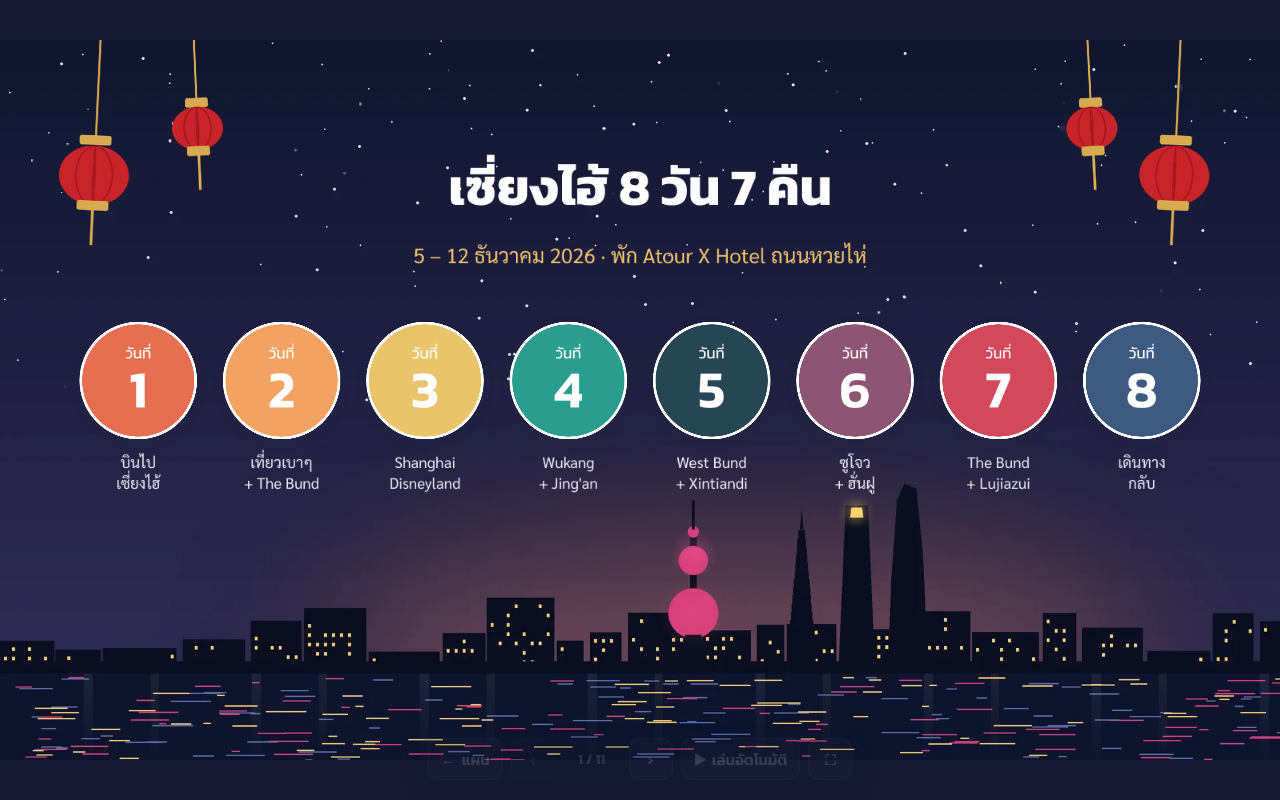
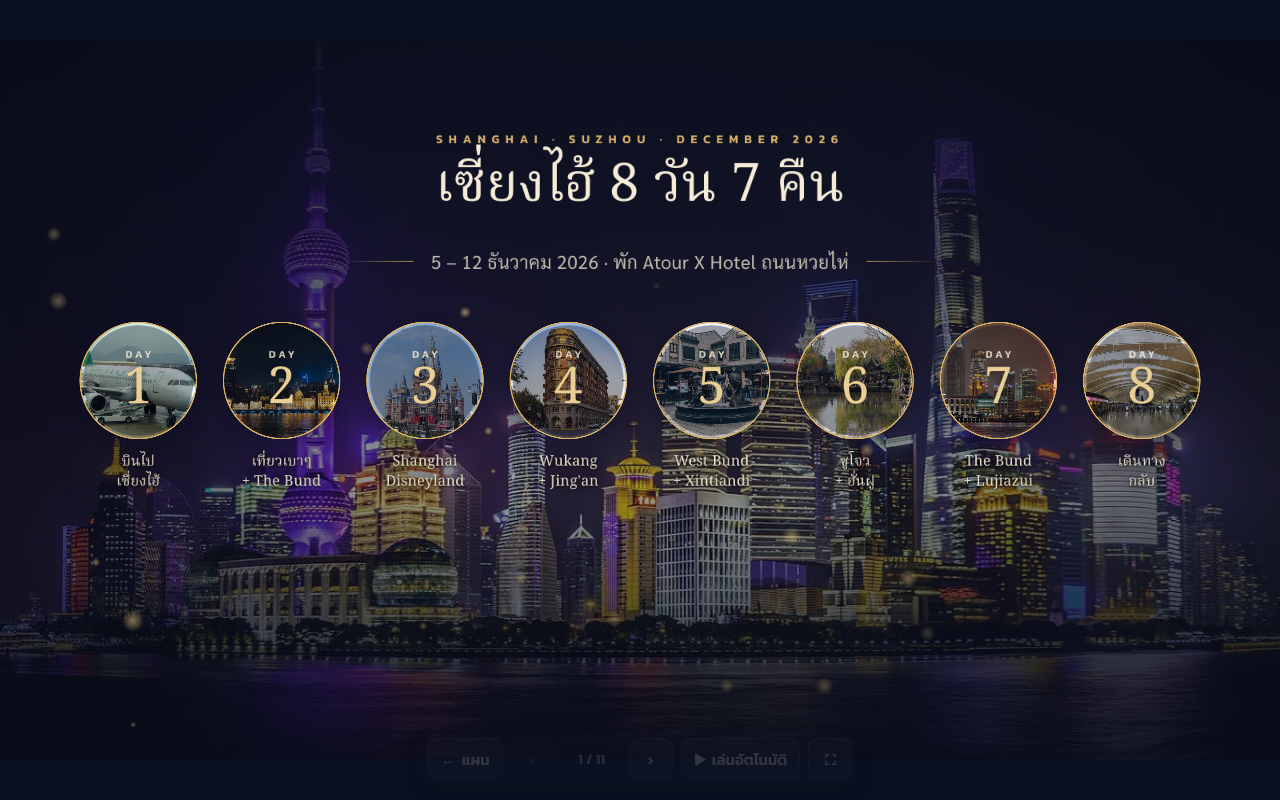
Before and after one commit to AmarAx23/shanghai-trip-Toonzii-and-Bear, a plain HTML site: page present.html in a window 1280 px wide. Drawn offline with Linux system fonts and the light colour scheme.

Commit message:
Present: luxe magazine restyle — real Pudong night photo, photo day medallions with gold rims, serif Thai type, cream day slides, gold timeline; drop cartoon lanterns
Co-Authored-By: Claude Opus 5.5 <noreply@anthropic.com>
Claude-Session: https://claude.ai/code/session_01Ed3mK7ju1anE1NoZYgHmwk

```diff
--- a/present.html
+++ b/present.html
@@ -8,51 +8,57 @@
 <link rel="icon" href="favicon.ico">
 <link rel="manifest" href="manifest.json">
 <link rel="preconnect" href="https://fonts.googleapis.com">
-<link href="https://fonts.googleapis.com/css2?family=Kanit:wght@400;600;700&family=Sarabun:wght@400;600;700&display=swap" rel="stylesheet">
+<link href="https://fonts.googleapis.com/css2?family=Kanit:wght@400;600;700&family=Sarabun:wght@400;500;600;700&family=Noto+Serif+Thai:wght@400;500;600&display=swap" rel="stylesheet">
 <style>
-:root{--ink:#1f2a44;--mute:#5b6683;--rim:#c9d2e3;--gold:#f2c46d;--night:#161a33}
+:root{--ink:#17203a;--mute:#6b6a73;--rim:#d6c197;--gold:#d9b26a;--gold2:#e9cf95;--night:#0b1020;--cream:#f5efe3;--serif:'Noto Serif Thai',Georgia,serif}
 *{box-sizing:border-box}
 html,body{margin:0;height:100%;overflow:hidden;background:var(--night);color:var(--ink);font-family:Sarabun,Tahoma,sans-serif;-webkit-tap-highlight-color:transparent;overscroll-behavior:none}
 #view{position:fixed;inset:0;overflow:hidden;touch-action:pan-y;user-select:none;-webkit-user-select:none}
 #stage{position:absolute;left:0;top:0;width:1600px;height:900px;transform-origin:0 0;overflow:hidden;background:#eef1f7}
 .bg{position:absolute;inset:0;background:center/cover no-repeat;transition:opacity 1s ease}
-#bgD{background-image:url(img/present/bg-day.webp)}
-#bgN{background-image:url(img/present/bg-night.webp)}
+#bgD{background:linear-gradient(#f8f3eaee,#f1e9d9e6),url(img/present/bg-day.webp) center/cover;filter:sepia(.25) saturate(.8)}
+#bgN{background:linear-gradient(180deg,#0b1020f2 0%,#0b1020a6 34%,#0b102066 62%,#0b1020e6 100%),url(img/hd/hero-1920.webp) center bottom/auto 114%}
+#bgN::after{content:'';position:absolute;inset:0;background:radial-gradient(ellipse at 50% 40%,#0000 30%,#05081299 100%)}
 .abs{position:absolute;left:0;top:0;will-change:transform}
 
 /* wheel */
-#rim{position:absolute;left:-672px;top:-30px;width:960px;height:960px;border-radius:50%;border:2px solid var(--rim);will-change:transform,opacity}
-#rim i{position:absolute;left:478px;top:478px;width:16px;height:16px;margin:-8px 0 0 -8px;border-radius:50%;background:var(--rim)}
-.dc{width:352px;height:352px;border-radius:50%;border:8px solid #fff;overflow:hidden;box-shadow:0 10px 30px #1f2a4433;cursor:pointer}
-.dc img{width:100%;height:100%;object-fit:cover;display:block;opacity:0}
+#rim{position:absolute;left:-672px;top:-30px;width:960px;height:960px;border-radius:50%;border:1.5px solid var(--rim);will-change:transform,opacity}
+#rim i{position:absolute;left:478px;top:478px;width:10px;height:10px;margin:-5px 0 0 -5px;border-radius:50%;background:var(--rim)}
+.dc{width:352px;height:352px;border-radius:50%;border:4px solid var(--gold);overflow:hidden;box-shadow:0 14px 40px #0b102055;cursor:pointer;background:#0b1020}
+.dc img{width:100%;height:100%;object-fit:cover;display:block}
 .dc .cy{position:absolute;inset:0;transition:opacity .9s ease;transform:scale(1.08);transition:opacity .9s ease,transform 3s cubic-bezier(.2,.6,.3,1)}
 .dc .cy.on{transform:scale(1)}
-.lb{width:160px;height:160px;border-radius:50%;border:5px solid transparent;display:flex;flex-direction:column;align-items:center;justify-content:center;color:#fff;font-family:Kanit,sans-serif;line-height:1;pointer-events:none}
-.lb small{font-size:22px;font-weight:400;opacity:.95}
-.lb b{font-size:76px;font-weight:600;margin-top:2px}
-.sh{width:180px;text-align:center;color:#e9ecf7;font:400 19px/1.35 Sarabun,sans-serif;transition:opacity .5s}
-#ptr{left:512px;top:426px;width:0;height:0;border-top:24px solid transparent;border-bottom:24px solid transparent;border-left:36px solid #E76F51;transition:border-color .6s,opacity .4s;will-change:auto}
+.lb{width:160px;height:160px;border-radius:50%;border:3px solid transparent;display:flex;flex-direction:column;align-items:center;justify-content:center;color:var(--gold2);font-family:var(--serif);line-height:1;pointer-events:none}
+.lb small{font:600 15px Kanit,sans-serif;letter-spacing:.32em;margin-right:-.32em;color:#f5ecd7;opacity:.85}
+.lb b{font-size:74px;font-weight:400;margin-top:4px;text-shadow:0 2px 12px #0008}
+.sh{width:180px;text-align:center;color:#efe6d2;text-shadow:0 1px 3px #000,0 0 14px #0b1020;font:400 18px/1.4 var(--serif);letter-spacing:.01em;transition:opacity .5s}
+#ptr{left:500px;top:436px;width:28px;height:28px;border-top:2.5px solid var(--gold);border-right:2.5px solid var(--gold);transform:rotate(45deg);transition:opacity .4s;will-change:auto}
 
 /* titles */
-.ttl{font:700 64px/1.1 Kanit,sans-serif;color:#fff;white-space:nowrap;transform-origin:0 0;transition:color .9s,opacity .5s}
-.sub{width:1600px;text-align:center;font:400 26px/1.3 Sarabun,sans-serif;color:var(--gold);transition:opacity .6s}
+.ttl{font:500 66px/1.15 var(--serif);color:#f5ecd7;letter-spacing:.01em;white-space:nowrap;transform-origin:0 0;transition:color .9s,opacity .5s}
+.sub{width:1600px;display:flex;align-items:center;justify-content:center;gap:22px;font:400 23px/1.3 Sarabun,sans-serif;color:#efe6d2cc;letter-spacing:.02em;transition:opacity .6s}
+.sub::before,.sub::after{content:'';width:90px;height:1px;background:linear-gradient(90deg,#d9b26a00,#d9b26a)}
+.sub::after{background:linear-gradient(90deg,#d9b26a,#d9b26a00)}
+.eye{width:1600px;text-align:center;font:600 15px Kanit,sans-serif;letter-spacing:.5em;color:var(--gold);transition:opacity .6s}
 
 /* day panel */
 .panel{position:absolute;left:624px;top:0;width:896px;height:900px}
-.ph-head{position:absolute;left:0;top:90px;display:flex;gap:24px;align-items:flex-start}
-.ic{width:80px;height:80px;border-radius:50%;display:grid;place-items:center;flex:none;box-shadow:0 6px 16px #1f2a4426}
-.ic img{width:48px;height:48px}
-.ph-head h2{margin:2px 0 0;font:700 46px/1.15 Kanit,sans-serif}
-.ph-head p{margin:6px 0 0;font:400 21px Sarabun,sans-serif;color:var(--mute)}
-.row{position:absolute;left:0;width:896px;display:flex;align-items:center;background:#ffffffd9;border-radius:12px;box-shadow:0 4px 14px #1f2a4412}
+.ph-head{position:absolute;left:0;top:82px;display:flex;gap:26px;align-items:flex-start}
+.ic{width:76px;height:76px;border-radius:50%;display:grid;place-items:center;flex:none;background:#141c33;border:1.5px solid var(--gold);box-shadow:0 8px 20px #17203a22}
+.ic img{width:38px;height:38px;opacity:.95}
+.ph-head h2{margin:0;font:500 46px/1.2 var(--serif);color:var(--ink)}
+.ph-head .acc{display:block;width:64px;height:3px;border-radius:3px;margin:12px 0 10px}
+.ph-head .ey{font:600 14px Kanit,sans-serif;letter-spacing:.32em;color:#a7823c;margin-right:6px}
+.ph-head p{margin:0;font:400 20px Sarabun,sans-serif;color:var(--mute)}
+.row{position:absolute;left:0;width:896px;display:flex;align-items:center;background:#fffdf8;border:1px solid #eadfc8;border-radius:10px;box-shadow:0 2px 10px #5a46200d}
 .row{transition:translate .45s cubic-bezier(.3,1.3,.5,1),background .4s,box-shadow .4s}
-.row.act{background:#fff;translate:14px 0;box-shadow:0 10px 26px #1f2a4429,inset 6px 0 0 var(--c)}
-.row .th{border-radius:50%;flex:none;position:relative;z-index:2;transition:transform .45s cubic-bezier(.3,1.4,.5,1);background:#dfe5ef center/cover no-repeat;border:3px solid;display:grid;place-items:center}
+.row.act{background:#fff;translate:14px 0;box-shadow:0 12px 30px #5a462026,inset 4px 0 0 var(--c);border-color:#e2cfa5}
+.row .th{border-radius:50%;flex:none;position:relative;z-index:2;transition:transform .45s cubic-bezier(.3,1.4,.5,1);background:#dfe5ef center/cover no-repeat;border:2px solid var(--gold);display:grid;place-items:center}
 .row .th img{width:58%;height:58%}
 .row.act .th{transform:scale(1.14)}
-.tl{position:absolute;width:3px;margin-left:-1.5px;border-radius:3px;opacity:.5;z-index:1;transform-origin:top;animation:tl 1.5s .45s cubic-bezier(.45,0,.2,1) backwards}
+.tl{position:absolute;width:2px;margin-left:-1px;border-radius:2px;opacity:.8;z-index:1;transform-origin:top;animation:tl 1.5s .45s cubic-bezier(.45,0,.2,1) backwards}
 @keyframes tl{from{transform:scaleY(0)}}
-.row .tm{font-family:Kanit,sans-serif;font-weight:600;flex:none}
+.row .tm{font-family:var(--serif);font-weight:600;flex:none;color:#a7823c;letter-spacing:.02em}
 .row .tx{font-weight:600;color:var(--ink);white-space:nowrap;overflow:hidden;text-overflow:ellipsis}
 .in{animation:pin .7s cubic-bezier(.2,.8,.25,1) backwards}
 @keyframes pin{from{opacity:0;transform:translateX(40px)}}
@@ -61,29 +67,17 @@ html,body{margin:0;height:100%;overflow:hidden;background:var(--night);color:var
 
 /* credits */
 .credits{position:absolute;left:80px;top:60px;width:1440px;height:800px}
-.credits h2{margin:0;font:700 46px Kanit,sans-serif;color:var(--ink)}
+.credits h2{margin:0;font:500 46px var(--serif);color:var(--ink)}
 .credits p{margin:8px 0 22px;color:var(--mute);font-size:20px}
 .credits ul{margin:0;padding:0;list-style:none;columns:2;column-gap:56px;font-size:15px;line-height:1.5;color:#3a4563}
 .credits li{break-inside:avoid;margin-bottom:3px}
 
 
 /* living night cover */
-#fx{position:absolute;inset:0;pointer-events:none;transition:opacity 1s ease}
+#fx{position:absolute;inset:0;pointer-events:none;transition:opacity 1s ease;overflow:hidden}
 #fx:not(.on) *{animation-play-state:paused!important}
-.lan{position:absolute;top:-6px;transform-origin:50% 0;animation:sway 4s ease-in-out infinite alternate}
-@keyframes sway{from{rotate:-3.2deg}to{rotate:3.2deg}}
-.star{position:absolute;border-radius:50%;background:#fff;animation:tw 3s ease-in-out infinite alternate}
-@keyframes tw{from{opacity:1}to{opacity:.15}}
-.glow{position:absolute;border-radius:50%;animation:glow 2.6s ease-in-out infinite alternate}
-@keyframes glow{from{opacity:.25;transform:scale(.85)}to{opacity:.9;transform:scale(1.15)}}
-.beacon{position:absolute;width:10px;height:10px;border-radius:50%;background:#ffd56b;box-shadow:0 0 14px 6px #ffd56b88;animation:blink 1.6s steps(1) infinite}
-@keyframes blink{50%{opacity:.1}}
-.water{position:absolute;left:0;top:792px;width:3200px;height:108px;opacity:.5;mix-blend-mode:screen;
- background:repeating-linear-gradient(90deg,transparent 0 46px,#ffffff22 46px 58px,transparent 58px 130px,#f2c46d26 130px 140px,transparent 140px 210px);
- -webkit-mask:linear-gradient(#000 0,#0000 100%);mask:linear-gradient(#000,#0000);animation:flow 14s linear infinite}
-@keyframes flow{to{transform:translateX(-1600px)}}
-.shoot{position:absolute;left:1100px;top:60px;width:170px;height:2px;border-radius:2px;background:linear-gradient(90deg,#fff0,#fff);rotate:-24deg;opacity:0;animation:shoot 9s 2s ease-out infinite}
-@keyframes shoot{0%{opacity:0;transform:translateX(0)}2%{opacity:1}8%{opacity:0;transform:translateX(-420px)}100%{opacity:0;transform:translateX(-420px)}}
+.bk{position:absolute;border-radius:50%;background:radial-gradient(circle,#f3d58fcc 0,#e9c87a55 45%,#e9c87a00 70%);animation:rise linear infinite;opacity:0}
+@keyframes rise{0%{opacity:0;transform:translateY(0)}15%{opacity:var(--o)}80%{opacity:var(--o)}100%{opacity:0;transform:translateY(-260px)}}
 @media(prefers-reduced-motion:reduce){#fx *{animation:none!important}}
 /* controls (not scaled) */
 .ui{position:fixed;left:50%;bottom:max(14px,env(safe-area-inset-bottom));transform:translateX(-50%);display:flex;gap:8px;align-items:center;padding:6px;border-radius:16px;background:#141a33d9;box-shadow:0 8px 24px #0006;transition:opacity .4s;z-index:5}
@@ -112,8 +106,9 @@ html,body{margin:0;height:100%;overflow:hidden;background:var(--night);color:var
     <div class="abs" id="ptr"></div>
     <div class="abs ttl" id="t1">เซี่ยงไฮ้ 8 วัน 7 คืน</div>
     <div class="abs ttl" id="t2" style="opacity:0">ขอให้เที่ยวสนุก!</div>
-    <div class="abs sub" id="s1" style="top:252px">5 – 12 ธันวาคม 2026 · พัก Atour X Hotel ถนนหวยไห่</div>
-    <div class="abs sub" id="s2" style="top:252px;opacity:0">เซี่ยงไฮ้ · ซูโจว · 5 – 12 ธ.ค. 2026</div>
+    <div class="abs eye" id="e1" style="top:112px">SHANGHAI · SUZHOU · DECEMBER 2026</div>
+    <div class="abs sub" id="s1" style="top:262px">5 – 12 ธันวาคม 2026 · พัก Atour X Hotel ถนนหวยไห่</div>
+    <div class="abs sub" id="s2" style="top:262px;opacity:0">เซี่ยงไฮ้ · ซูโจว · 5 – 12 ธ.ค. 2026</div>
     <div id="panels"></div>
   </div>
 </div>
@@ -150,18 +145,11 @@ var BADGE = 124.6, BADGE_S = 136;
 function sizeFor(a) { return a <= 1 ? 352 + (160 - 352) * a : a <= 2 ? 160 + (112 - 160) * (a - 1) : 112; }
 function lerp(a, b, t) { return a + (b - a) * t; }
 
-/* ---------- living night cover: lanterns, stars, tower glow, water shimmer ---------- */
+/* ---------- night cover: rising gold bokeh ---------- */
 var fxEl = $('#fx');
 (function () {
-  var K = 1600 / 1920, h = '';
-  [[92, 117, 321, 4.2, 0], [246, 89, 239, 3.5, -1.2], [1586, 89, 239, 3.8, -2.1], [1712, 117, 321, 4.6, -.6]].forEach(function (l, k) {
-    h += '<img class="lan" alt="" src="img/present/lan' + k + '.png" style="left:' + l[0] * K + 'px;width:' + l[1] * K + 'px;height:' + l[2] * K + 'px;animation-duration:' + l[3] + 's;animation-delay:' + l[4] + 's">';
-  });
-  var seed = 7; function rnd() { seed = (seed * 9301 + 49297) % 233280; return seed / 233280; }
-  for (var k = 0; k < 34; k++) { var z = 1.5 + rnd() * 2.5; h += '<i class="star" style="left:' + (rnd() * 1600) + 'px;top:' + (rnd() * 460) + 'px;width:' + z + 'px;height:' + z + 'px;animation-duration:' + (1.6 + rnd() * 3) + 's;animation-delay:' + (-rnd() * 4) + 's"></i>'; }
-  h += '<i class="glow" style="left:807px;top:657px;width:120px;height:120px;background:radial-gradient(#ff5fa0aa,#ff5fa000 65%)"></i>';
-  h += '<i class="glow" style="left:832px;top:607px;width:70px;height:70px;background:radial-gradient(#ff5fa099,#ff5fa000 65%);animation-delay:-1.3s"></i>';
-  h += '<i class="beacon" style="left:1065px;top:585px"></i><i class="water"></i><i class="shoot"></i>';
+  var h = '', seed = 11; function rnd() { seed = (seed * 9301 + 49297) % 233280; return seed / 233280; }
+  for (var k = 0; k < 26; k++) { var z = 6 + rnd() * 22; h += '<i class="bk" style="left:' + (rnd() * 1600) + 'px;top:' + (380 + rnd() * 520) + 'px;width:' + z + 'px;height:' + z + 'px;--o:' + (.25 + rnd() * .5) + ';animation-duration:' + (9 + rnd() * 9) + 's;animation-delay:' + (-rnd() * 16) + 's"></i>'; }
   fxEl.innerHTML = h;
 })();
 
@@ -172,7 +160,7 @@ var wheel = $('#wheel'), C = [], LB = [], SH = [];
 DAYS.forEach(function (d, i) {
   var c = document.createElement('div'); c.className = 'abs dc'; c.style.background = d.c; c.dataset.i = i;
   c.innerHTML = '<img alt="" decoding="async" src="' + d.photo + '"><img class="cy" alt="" style="opacity:0"><img class="cy" alt="" style="opacity:0">';
-  var l = document.createElement('div'); l.className = 'abs lb'; l.style.background = d.c; l.innerHTML = '<small>วันที่</small><b>' + d.n + '</b>';
+  var l = document.createElement('div'); l.className = 'abs lb'; l.innerHTML = '<small>DAY</small><b>' + d.n + '</b>';
   var s = document.createElement('div'); s.className = 'abs sh'; s.innerHTML = esc(d.short[0]) + '<br>' + esc(d.short[1]);
   s.style.transform = 'translate(' + (ROW_X0 + i * ROW_DX - 90) + 'px,515px)';
   wheel.appendChild(c); wheel.appendChild(l); wheel.appendChild(s); C.push(c); LB.push(l); SH.push(s);
@@ -197,11 +185,11 @@ function render(s) {
     var wx = CX + R * Math.cos(an), wy = CY + R * Math.sin(an), ws = sizeFor(ad), w = Math.max(0, 1 - ad);
     var x = lerp(ROW_X0 + i * ROW_DX, wx, m), y = lerp(ROW_Y, wy, m), sz = lerp(ROW_S, ws, m), W = w * m;
     C[i].style.transform = 'translate(' + (x - 176) + 'px,' + (y - 176) + 'px) scale(' + (sz / 352) + ')';
-    C[i].firstChild.style.opacity = W;
     C[i].style.opacity = s.vis;
     var ls = lerp(sz * .94, BADGE_S, W), lx = x + BADGE * W, ly = y + BADGE * W;
     LB[i].style.transform = 'translate(' + (lx - 80) + 'px,' + (ly - 80) + 'px) scale(' + (ls / 160) + ')';
-    LB[i].style.borderColor = 'rgba(255,255,255,' + W + ')';
+    LB[i].style.borderColor = 'rgba(217,178,106,' + W + ')';
+    LB[i].style.background = 'rgba(11,16,32,' + lerp(.38, .94, W) + ')';
     LB[i].style.opacity = s.vis;
   }
   rim.style.transform = 'rotate(' + (-f * 38) + 'deg)';
@@ -232,11 +220,11 @@ function dayPanel(d) {
   var n = d.rows.length, gap = n <= 5 ? 22 : 8, top = 248, avail = 632;
   var rh = Math.min(83, (avail + gap) / n - gap), th = rh * .8;
   var x0 = rh * .2 + th / 2, y0 = top + rh / 2, y1 = top + (n - 1) * (rh + gap) + rh / 2;
-  var h = '<div class="panel" style="--c:' + d.c + '"><div class="tl" style="left:' + x0 + 'px;top:' + y0 + 'px;height:' + (y1 - y0) + 'px;background:' + d.c + '"></div><div class="ph-head in" style="animation-delay:.25s"><span class="ic" style="background:' + d.c + '"><img alt="" src="' + d.icon + '"></span><div><h2 style="color:' + d.c + '">' + esc(d.h) + '</h2><p>' + esc(d.dt) + '</p></div></div>';
+  var h = '<div class="panel" style="--c:' + d.c + '"><div class="tl" style="left:' + x0 + 'px;top:' + y0 + 'px;height:' + (y1 - y0) + 'px;background:var(--gold)"></div><div class="ph-head in" style="animation-delay:.25s"><span class="ic"><img alt="" src="' + d.icon + '"></span><div><h2>' + esc(d.h) + '</h2><i class="acc" style="background:' + d.c + '"></i><p><span class="ey">DAY ' + (d.n < 10 ? '0' : '') + d.n + '</span>' + esc(d.dt) + '</p></div></div>';
   d.rows.forEach(function (r, k) {
     h += '<div class="row in" data-k="' + k + '" style="top:' + (top + k * (rh + gap)) + 'px;height:' + rh + 'px;animation-delay:' + (.42 + k * .07) + 's;padding:0 ' + rh * .2 + 'px">' +
-      '<span class="th" style="width:' + th + 'px;height:' + th + 'px;border-color:' + d.c + ';' + (r.img ? 'background-image:url(' + r.img + ')' : 'background-color:' + d.c) + '">' + (r.img ? '' : '<img alt="" src="' + d.icon + '">') + '</span>' +
-      '<span class="tm" style="color:' + d.c + ';font-size:' + rh * .4 + 'px;width:' + rh * 1.75 + 'px;margin-left:' + rh * .3 + 'px">' + r.t + '</span>' +
+      '<span class="th" style="width:' + th + 'px;height:' + th + 'px;' + (r.img ? 'background-image:url(' + r.img + ')' : 'background-color:#141c33') + '">' + (r.img ? '' : '<img alt="" src="' + d.icon + '">') + '</span>' +
+      '<span class="tm" style="font-size:' + rh * .4 + 'px;width:' + rh * 1.75 + 'px;margin-left:' + rh * .3 + 'px">' + r.t + '</span>' +
       '<span class="tx" style="font-size:' + Math.min(28, rh * .37) + 'px">' + esc(r.title) + '</span></div>';
   });
   return h + '</div>';
@@ -283,13 +271,14 @@ function show(i, instant) {
   var s = SL[i]; idx = i; var my = ++gen; cyOff();
   fxEl.style.opacity = s.night ? 1 : 0; fxEl.classList.toggle('on', !!s.night);
   $('#bgN').style.opacity = s.night ? 1 : 0;
-  t1.style.color = s.tt ? '#5b6683' : '#fff';
+  t1.style.color = s.tt ? '#a7823c' : '#f5ecd7';
+  $('#e1').style.opacity = s.k === 'cover' ? 1 : 0;
   t1.style.opacity = s.k === 'end' || s.k === 'credits' ? 0 : 1;
   t2.style.opacity = s.k === 'end' ? 1 : 0;
   $('#s1').style.opacity = s.k === 'cover' ? 1 : 0;
   $('#s2').style.opacity = s.k === 'end' ? 1 : 0;
   SH.forEach(function (e) { e.style.opacity = (s.k === 'cover' || s.k === 'end') ? 1 : 0; });
-  var ptr = $('#ptr'); ptr.style.opacity = s.k === 'day' ? 1 : 0; if (s.k === 'day') ptr.style.borderLeftColor = DAYS[s.i].c;
+  var ptr = $('#ptr'); ptr.style.opacity = s.k === 'day' ? 1 : 0;
   // swap the right-hand content
   [].forEach.call(panels.children, function (p) { p.classList.add('out'); setTimeout(function () { p.remove(); }, 400); });
   var html = s.k === 'day' ? dayPanel(DAYS[s.i]) : s.k === 'credits' ? creditsPanel() : '';
--- a/sw.js
+++ b/sw.js
@@ -1,7 +1,7 @@
 // Offline support for the trip page.
 // The page itself is fetched network-first, so an installed iPhone/Android app always shows the newest
 // version when online and falls back to the saved copy when offline. Photos, fonts and Leaflet are cache-first.
-const CACHE_NAME = 'sh-trip-v202611241623';
+const CACHE_NAME = 'sh-trip-v202611241632';
 const URLS_TO_CACHE = [
   './',
   './index.html',
```
Also changed, not shown: index.html (+3 -3 lines), src/present_template.html (+50 -61 lines), img/present/bg-night.webp (deleted), img/present/lan0.png (deleted), img/present/lan1.png (deleted), img/present/lan2.png (deleted), img/present/lan3.png (deleted).
